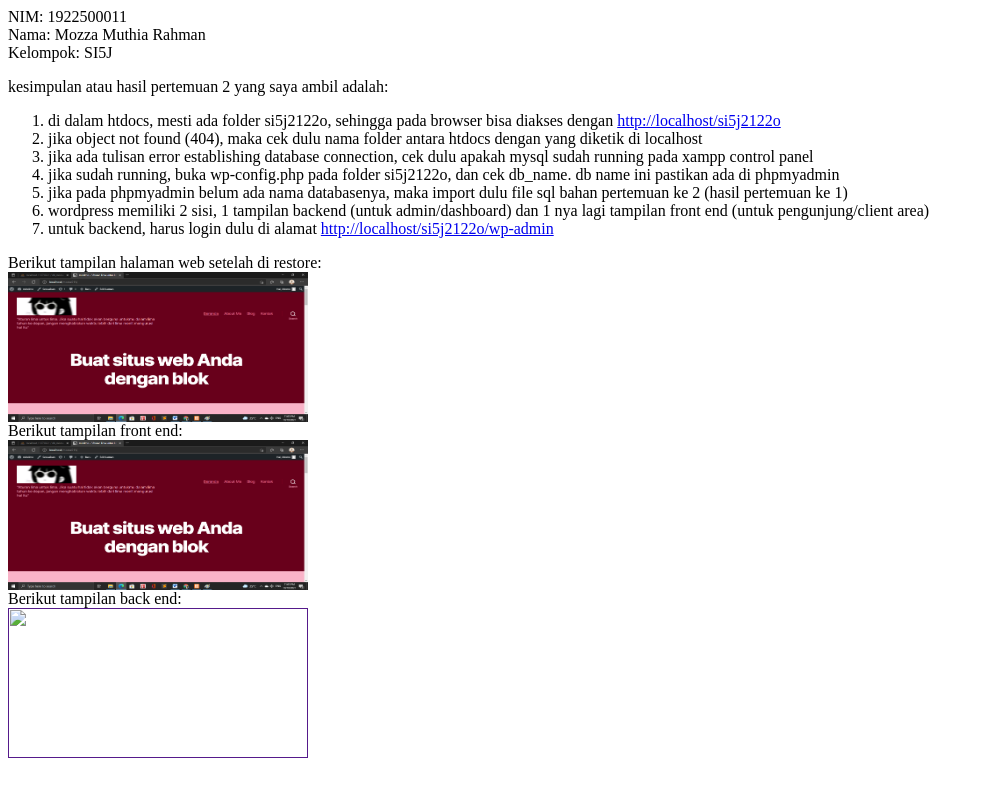
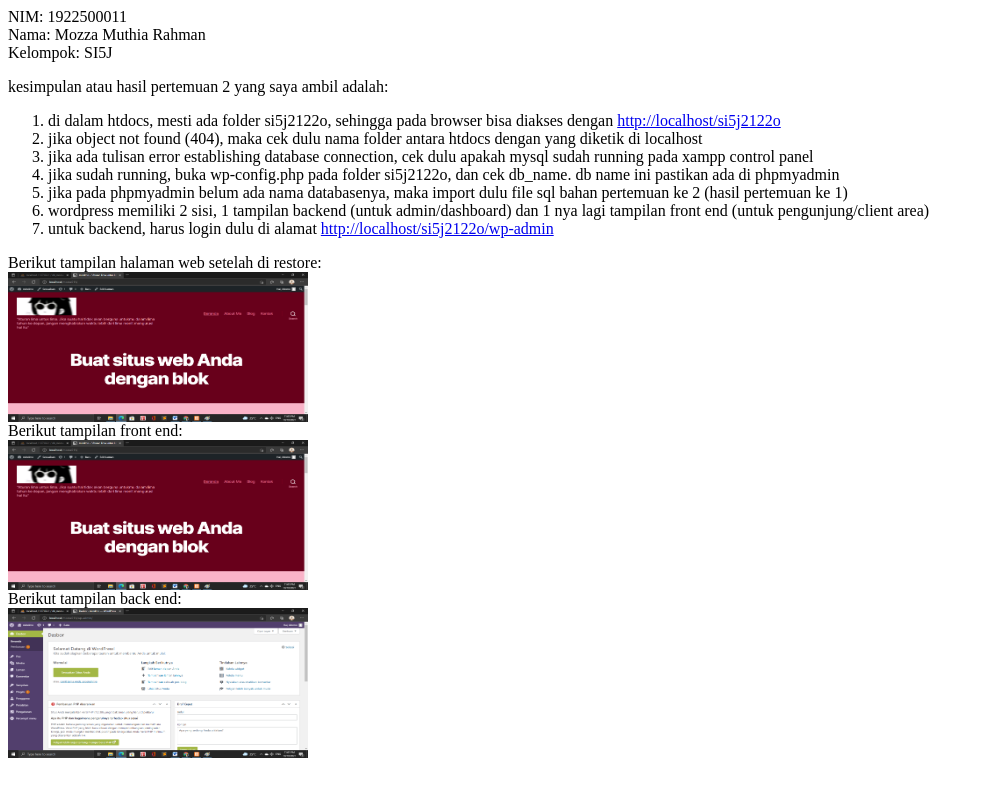
Before and after one commit to mozzamuthia/si5j2122o, a plain HTML site: page 2/index.html in a window 1280 px wide. Shown: the whole page, without its empty margins (0-984 px from the left). Drawn offline with Linux system fonts and the light colour scheme.

Commit message:
Update index.html

```diff
--- a/2/index.html
+++ b/2/index.html
@@ -21,4 +21,4 @@ Berikut tampilan front end:<br>
 <a href="mulai.PNG" target="_blank"><img src="mulai.PNG" width="300px" height="150px"></a>
 <br>
 Berikut tampilan back end:<br>
-<a href="" target="_blank"><img src="" width="300px" height="150px"></a>
+<a href="dasbor.PNG" target="_blank"><img src="dasbor.PNG" width="300px" height="150px"></a>
```
